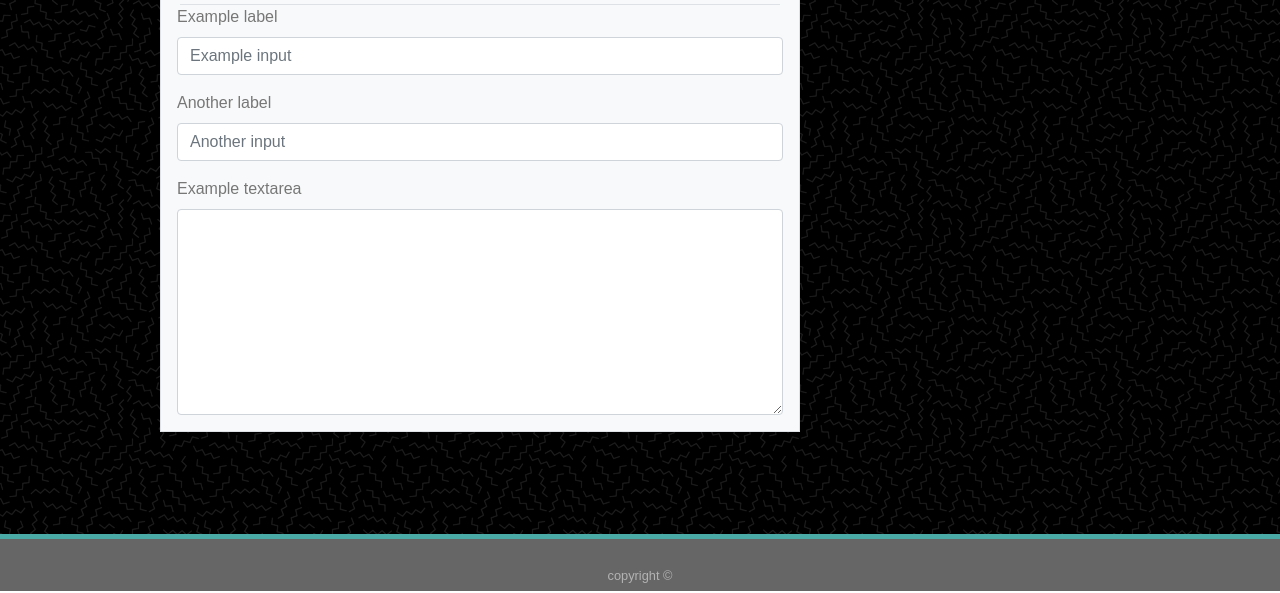
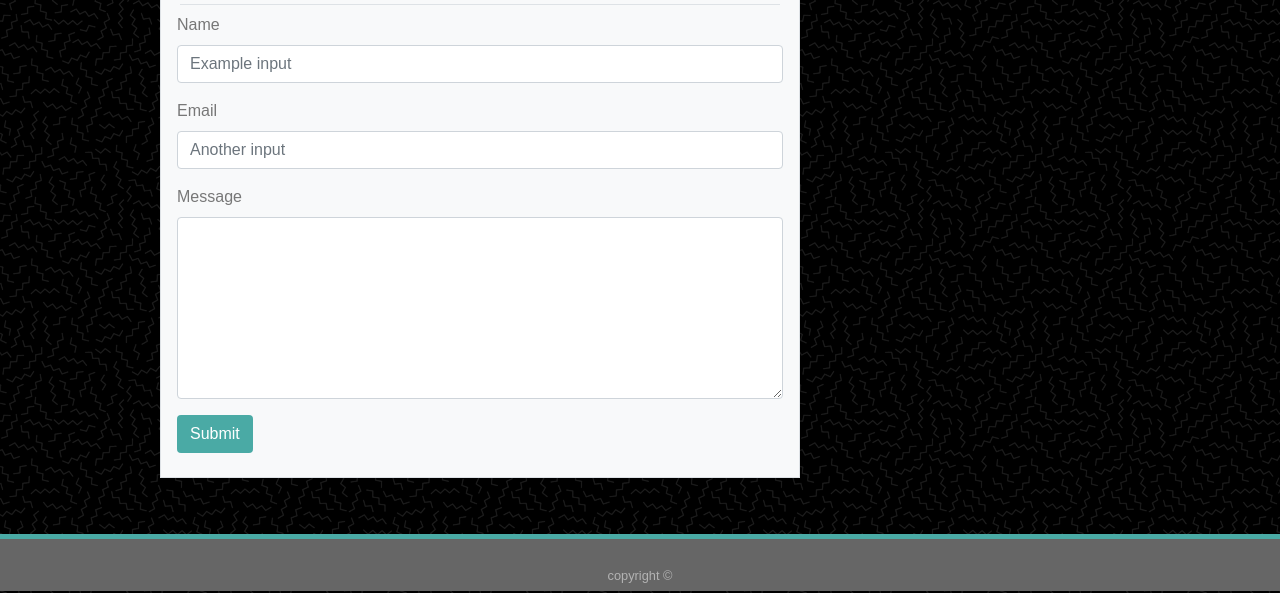
Before and after one commit to Fgailey/Bootstrap-Portfolio, a plain HTML site: page contact.html in a window 1280 px wide. Shown: the part 209-802 px from the top of the page. Drawn offline with nearby package versions, Linux system fonts and the light colour scheme.

Commit message:
Added form names and submit button

```diff
--- a/contact.html
+++ b/contact.html
@@ -62,19 +62,20 @@
                         </div>
 
                         <div class="row">
-                                <form class="w-100 px-3">
+                                <form class="w-100 px-3 mt-2">
                                         <div class="form-group">
-                                          <label for="formGroupExampleInput">Example label</label>
+                                          <label for="formGroupExampleInput">Name</label>
                                             <input type="text" class="form-control" id="formGroupExampleInput" placeholder="Example input">
                                         </div>
                                         <div class="form-group">
-                                            <label for="formGroupExampleInput2">Another label</label>
+                                            <label for="formGroupExampleInput2">Email</label>
                                             <input type="text" class="form-control" id="formGroupExampleInput2" placeholder="Another input">
                                         </div>
                                         <div class="form-group">
-                                            <label for="exampleFormControlTextarea1">Example textarea</label>
-                                            <textarea class="form-control" id="exampleFormControlTextarea1" rows="8"></textarea>
+                                            <label for="exampleFormControlTextarea1">Message</label>
+                                            <textarea class="form-control" id="exampleFormControlTextarea1" rows="7"></textarea>
                                         </div>
+                                        <button type="submit" class="btn mb-4 text-white" style="background-color:#4aaaa5">Submit</button>
                                 </form>
 
                         </div>
```
